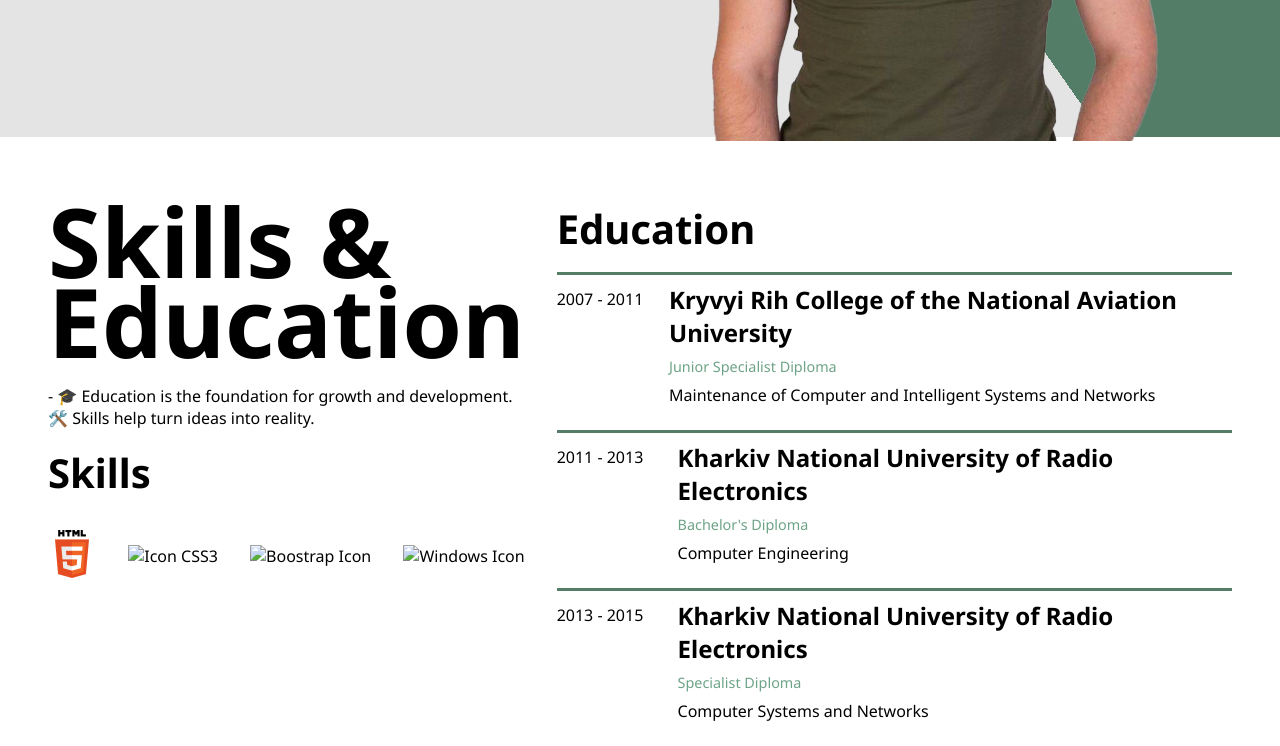
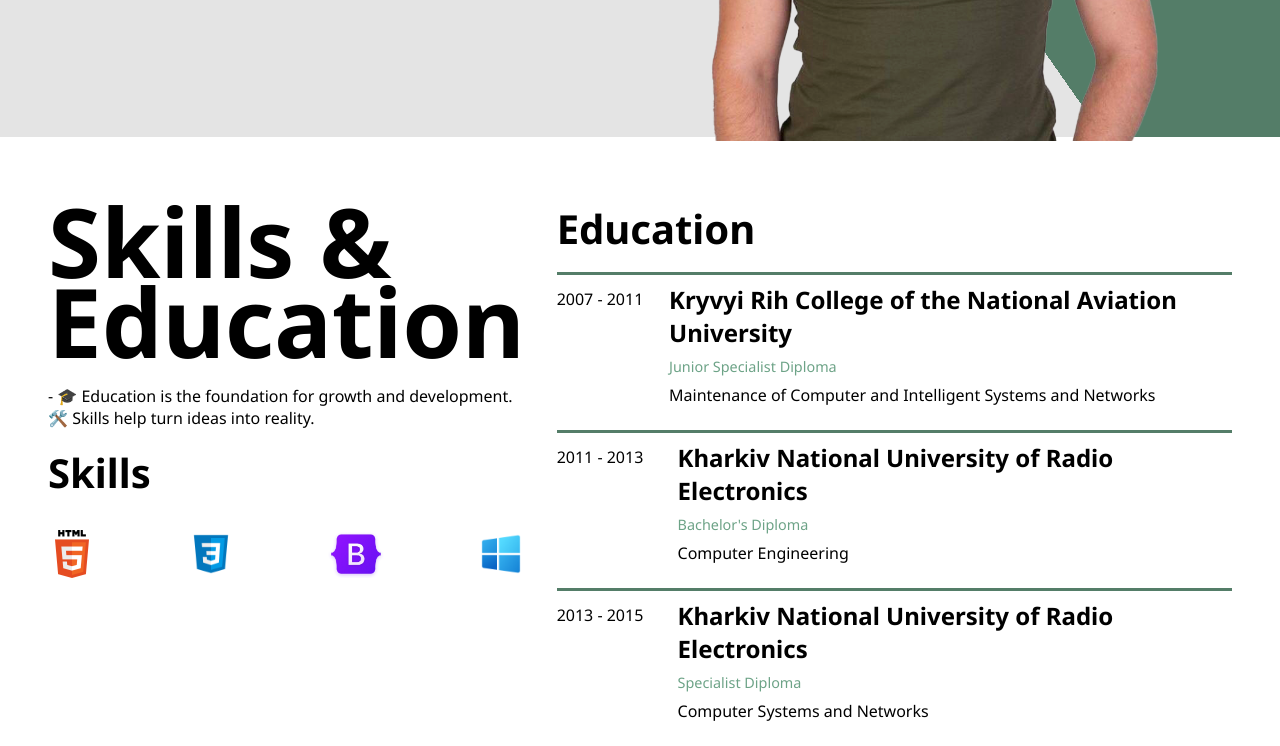
Before and after one commit to timchon/artemTkachenko, a plain HTML site: page index.html in a window 1280 px wide. Shown: the part 663-1409 px from the top of the page. Drawn offline with Linux system fonts and the light colour scheme; the site is published under a folder, as on GitHub Pages, so addresses that start at the root find nothing; a web font is replaced by a local one.

Commit message:
Update index.html

```diff
--- a/index.html
+++ b/index.html
@@ -95,13 +95,13 @@
                             <img src="./accest/images/icon/html5.png" alt="Icon HTML5">
                         </div>
                         <div class="skill-item">
-                            <img src="/accest/images/icon/css3.png" alt="Icon CSS3">
+                            <img src="./accest/images/icon/css3.png" alt="Icon CSS3">
                         </div>
                         <div class="skill-item">
-                            <img src="/accest/images/icon/bootstrap.png" alt="Boostrap Icon">
+                            <img src="./accest/images/icon/bootstrap.png" alt="Boostrap Icon">
                         </div>
                         <div class="skill-item">
-                            <img src="/accest/images/icon/windows.png" alt="Windows Icon">
+                            <img src="./accest/images/icon/windows.png" alt="Windows Icon">
                         </div>
                     </div>
                 </div>
```
